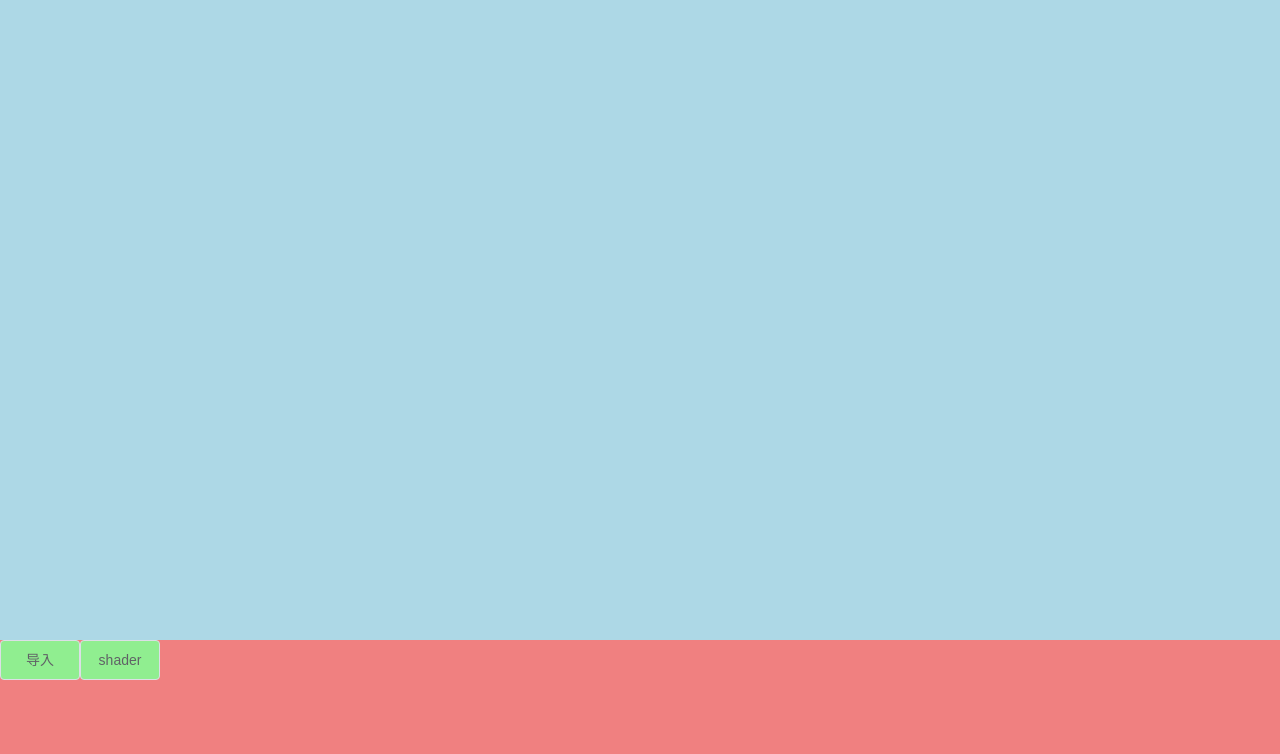
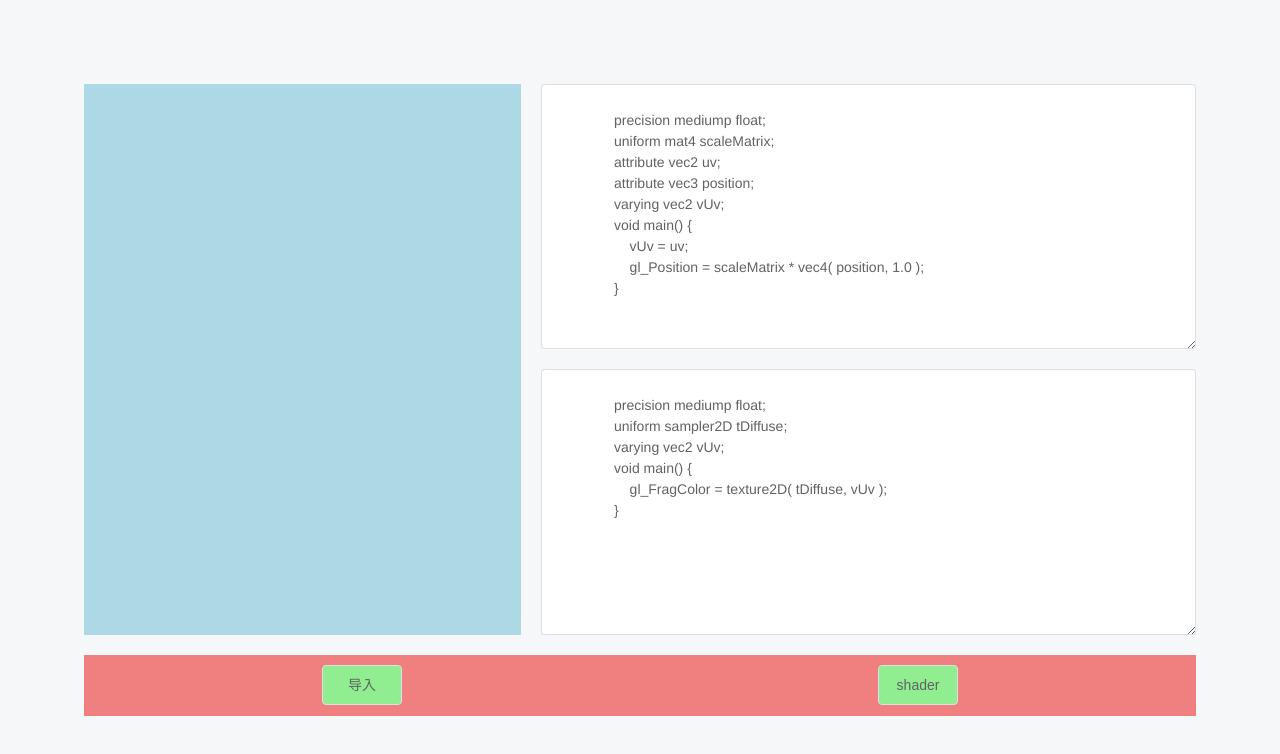
Before and after one commit to Future-Machine-Research-Institute/VintagePhotos, a Vue app: page /home in a window 1280 px wide. Shown: the top 754 px of the page. Built offline with nearby package versions, Linux system fonts and the light colour scheme.

Commit message:
修改布局

```diff
--- a/components.d.ts
+++ b/components.d.ts
@@ -9,10 +9,12 @@ declare module '@vue/runtime-core' {
   export interface GlobalComponents {
     ElButton: typeof import('element-plus/es')['ElButton']
     ElInput: typeof import('element-plus/es')['ElInput']
+    FragmentShaderText: typeof import('./src/components/FragmentShaderText.vue')['default']
     Home: typeof import('./src/components/Home.vue')['default']
     RenderRegion: typeof import('./src/components/RenderRegion.vue')['default']
     RouterLink: typeof import('vue-router')['RouterLink']
     RouterView: typeof import('vue-router')['RouterView']
     Tools: typeof import('./src/components/Tools.vue')['default']
+    VertexShaderText: typeof import('./src/components/VertexShaderText.vue')['default']
   }
 }
--- /dev/null
+++ b/src/components/FragmentShaderText.vue
@@ -0,0 +1,30 @@
+<template>
+    <div>
+        <el-input class="code-input" type="textarea" v-model="fragmentShaderCodeText" placeholder="Fragment Shader Code"></el-input>
+    </div>
+</template>
+
+<script setup lang="ts">
+    import {ref} from 'vue'
+
+    let fragmentShaderCodeText = ref('')
+
+    defineExpose({
+        fragmentShaderCodeText
+    })
+
+</script>
+
+<style scoped>
+
+.code-input {
+    width: 100%;
+    height: 100%;
+    background-color:beige;
+}
+
+.code-input :deep(.el-textarea__inner) {
+    height: 100%;
+}
+
+</style>
--- a/src/components/Home.vue
+++ b/src/components/Home.vue
@@ -1,44 +1,129 @@
 <template>
   <div class="content">
-    <render-region class="render-region" ref="renderRegion"></render-region>
-    <tools class="tools" @click-on-import="importImage"></tools>
+    <render-region class="render-region" ref="renderRegionView"></render-region>
+    <vertex-shader-text class="vertex-shader-text" ref="vertexShaderTextView"></vertex-shader-text>
+    <fragment-shader-text class="fragment-shader-text" ref="fragmentShaderTextView"></fragment-shader-text>
+    <tools class="tools" @click-on-import="importImage" @click-on-shader="shaderLinked"></tools>
   </div>
 </template>
 
 <script setup lang="ts">
   import RenderRegion from './RenderRegion.vue';
   import Tools from './Tools.vue';
-  import { ref } from 'vue';
+  import VertexShaderText from './VertexShaderText.vue';
+  import FragmentShaderText from './FragmentShaderText.vue';
+  import { onMounted, ref } from 'vue';
 
-  const renderRegion = ref()
+  const renderRegionView = ref()
+  const vertexShaderTextView = ref()
+  const fragmentShaderTextView = ref()
 
   const importImage = (image: File) => {
-    renderRegion.value?.loadImage(image)
+    renderRegionView.value?.loadImage(image)
   }
+
+  const shaderLinked = () => {
+    renderRegionView.value.CopyShader.vertexShader = vertexShaderTextView.value.vertexShaderCodeText
+    renderRegionView.value.CopyShader.fragmentShader = fragmentShaderTextView.value.fragmentShaderCodeText
+    renderRegionView.value?.reRender()
+  }
+
+  onMounted(() => {
+    vertexShaderTextView.value.vertexShaderCodeText = renderRegionView.value.CopyShader.vertexShader
+    fragmentShaderTextView.value.fragmentShaderCodeText = renderRegionView.value.CopyShader.fragmentShader
+  })
 
 </script>
 
 <style scoped>
+@media (min-width: 821px) {
+  .content {
+    width: calc(100vw - 128px);
+    height: calc(100vh - 128px);
+    position: relative;
+    top: 64px;
+    left: 64px;
+    /* background-color: blue; */
+  }
 
-.content {
-    width: 100%;
-    height: 100%;
+  .render-region {
+    width: calc((100% - 60px) * 0.4);
+    height: calc((100% - 60px) * 0.9);
+    position: absolute;
+    top: 20px;
+    left: 20px;
+    background-color: lightblue;
+  }
+
+  .vertex-shader-text {
+    width: calc((100% - 60px) * 0.6);
+    height: calc((100% - 60px) * 0.45 - 10px);
+    position: absolute;
+    top: 20px;
+    left: calc((100% - 60px) * 0.4 + 40px);
+  }
+
+  .fragment-shader-text {
+    width: calc((100% - 60px) * 0.6);
+    height: calc((100% - 60px) * 0.45 - 10px);
+    position: absolute;
+    top: calc((100% - 60px) * 0.45 + 30px);
+    left: calc((100% - 60px) * 0.4 + 40px);
+  }
+
+  .tools {
+    width: calc(100% - 40px);
+    height: calc((100% - 60px) * 0.1);
+    position: absolute;
+    top: calc((100% - 60px) * 0.9 + 40px);
+    left: 20px;
+    background-color: lightcoral;
+  }
+}
+
+@media (max-width: 820px) {
+  .content {
+    width: 100vw;
+    height: 100vh;
+    position: relative;
     display: flex;
-    flex-direction: column;
+    /* flex-direction: column; */
     justify-content: center;
     align-items: center;
-    /* flex-wrap: wrap; */
-}
+    flex-wrap: wrap;
+    gap: 20px;
+    /* background-color: blue; */
+    overflow: auto;
+  }
 
-.render-region {
-  width: 100%;
-  height: 80%;
-  background-color: lightblue;
-}
+  .render-region {
+    width: calc(100% - 40px);
+    height: 50%;
+    min-height: 300px;
+    max-height: 600px;
+    margin-top: 20px;
+    background-color: lightblue;
+  }
 
-.tools {
-  width: 100%;
-  height: 20%;
-  background-color: lightcoral;
+  .vertex-shader-text {
+    width: calc(100% - 40px);
+    height: 50%;
+    min-height: 300px;
+    max-height: 600px;
+  }
+
+  .fragment-shader-text {
+    width: calc(100% - 40px);
+    height: 50%;
+    min-height: 300px;
+    max-height: 600px;
+  }
+
+  .tools {
+    width: calc(100% - 40px);
+    height: calc((100% - 60px) * 0.1);
+    margin-bottom: 20px;
+    background-color: lightcoral;
+  }
 }
 </style>
--- a/src/components/RenderRegion.vue
+++ b/src/components/RenderRegion.vue
@@ -6,7 +6,7 @@
 
 <script setup lang="ts">
     import * as Three from 'three'
-    import { onMounted, watch } from 'vue'
+    import { onMounted } from 'vue'
 
     // const reader: FileReader = new FileReader()
 
@@ -116,13 +116,26 @@
         }
     }
 
+    const reRender = () => {
+        try {
+            console.log(CopyShader)
+            plane.material.vertexShader = CopyShader.vertexShader
+            plane.material.fragmentShader = CopyShader.fragmentShader
+            plane.material.needsUpdate = true
+            render.render(scene, camera)
+        } catch (error) {
+            alert(error)
+        }
+    }
+
     defineExpose({
-        loadImage
+        loadImage,
+        reRender,
+        CopyShader
     })
 
     onMounted(() => {
         init()
-        // load('image.jpg')
         window.onresize = () =>{
             console.log(container.clientWidth)
             console.log(container.clientHeight)
--- a/src/components/Tools.vue
+++ b/src/components/Tools.vue
@@ -1,8 +1,8 @@
 <template>
-    <div>
+    <div class="tools-container">
         <el-button class="import-button" @click="importFile">导入</el-button>
         <el-input id="virtual-input" class="virtual-input" v-model="fileName" type="file" accept=".jpg,.png" @change="selectFile" />
-        <el-button class="import-button">shader</el-button>
+        <el-button class="import-button" @click="emit('clickOnShader')">shader</el-button>
     </div>
 </template>
 
@@ -16,6 +16,7 @@
 
     const emit = defineEmits<{
         (e: 'clickOnImport', image: File): void
+        (e: 'clickOnShader'): void
     }>()
 
     const importFile = () => {
@@ -43,6 +44,15 @@
 
 <style scoped>
 
+.tools-container {
+    width: 100%;
+    height: 100%;
+    display: flex;
+    flex-direction: row;
+    justify-content: space-around;
+    align-items: center;
+}
+
 .import-button {
     width: 80px;
     height: 40px;
--- /dev/null
+++ b/src/components/VertexShaderText.vue
@@ -0,0 +1,31 @@
+<template>
+    <div>
+        <el-input class="code-input" type="textarea" v-model="vertexShaderCodeText" placeholder="Vertex Shader Code"></el-input>
+        <!-- <input class="code-input" type="textarea" /> -->
+    </div>
+</template>
+
+<script setup lang="ts">
+    import {ref} from 'vue'
+
+    let vertexShaderCodeText = ref('')
+
+    defineExpose({
+        vertexShaderCodeText
+    })
+
+</script>
+
+<style scoped>
+
+.code-input {
+    width: 100%;
+    height: 100%;
+    background-color:beige;
+}
+
+.code-input :deep(.el-textarea__inner) {
+    height: 100%;
+}
+
+</style>
```
